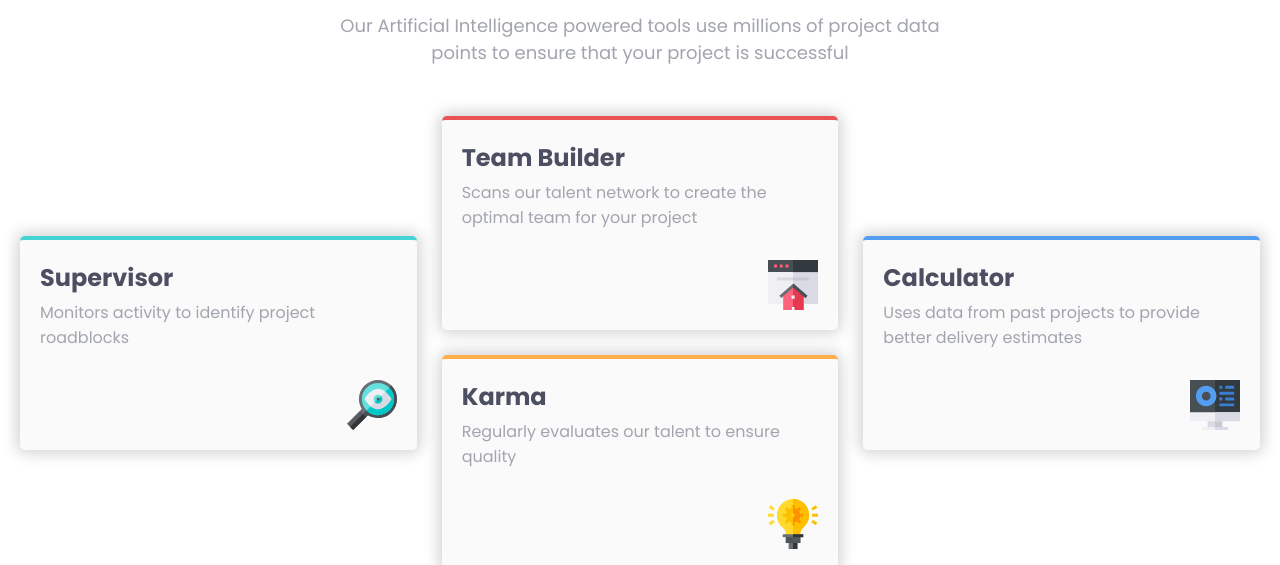
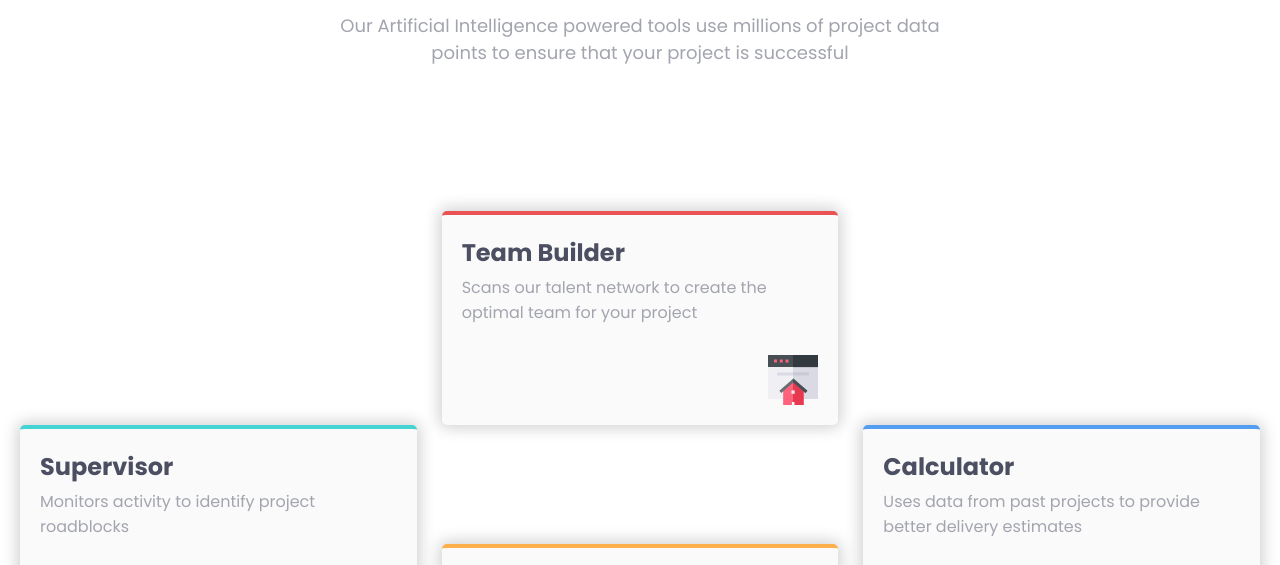
Before and after one commit to imbraian/four-card-section, a plain HTML site: page index.html in a window 1280 px wide. Shown: the part 199-764 px from the top of the page. Drawn offline with Linux system fonts and the light colour scheme.

Commit message:
Update to styles.css
Adding grid-template-rows

```diff
--- a/styles/style.css
+++ b/styles/style.css
@@ -110,6 +110,7 @@ p {
   .container {
     display: grid;
     grid-template-columns: repeat(6, 1fr);
+    grid-template-rows: repeat(3, 1fr);
     justify-content: center;
     align-content: center;
     gap: 25px;
```
